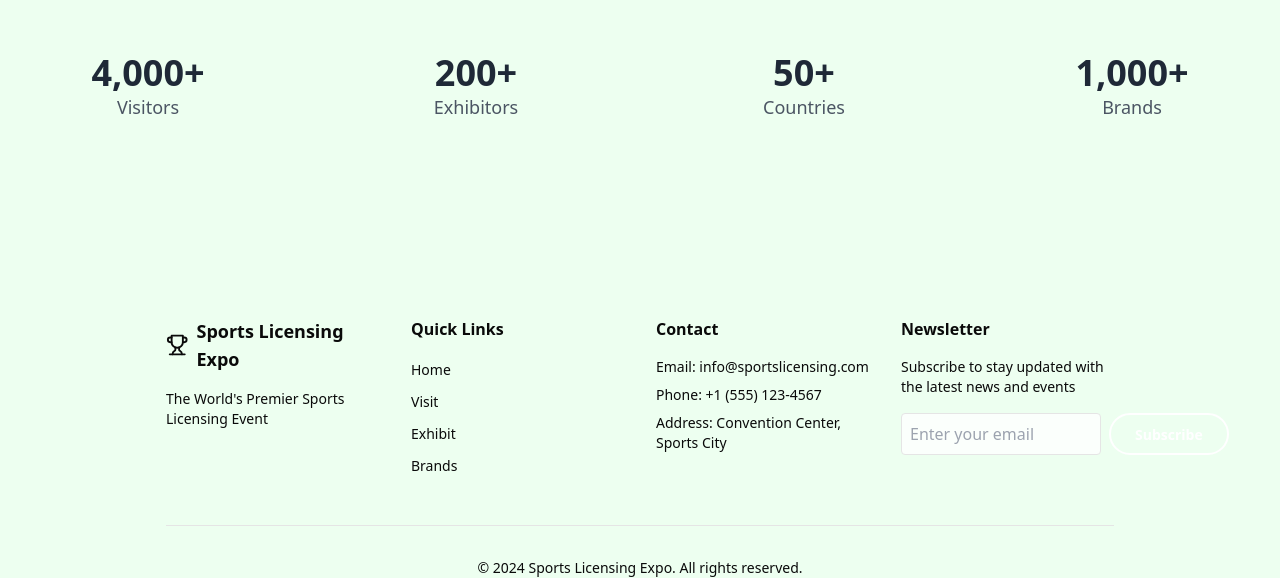
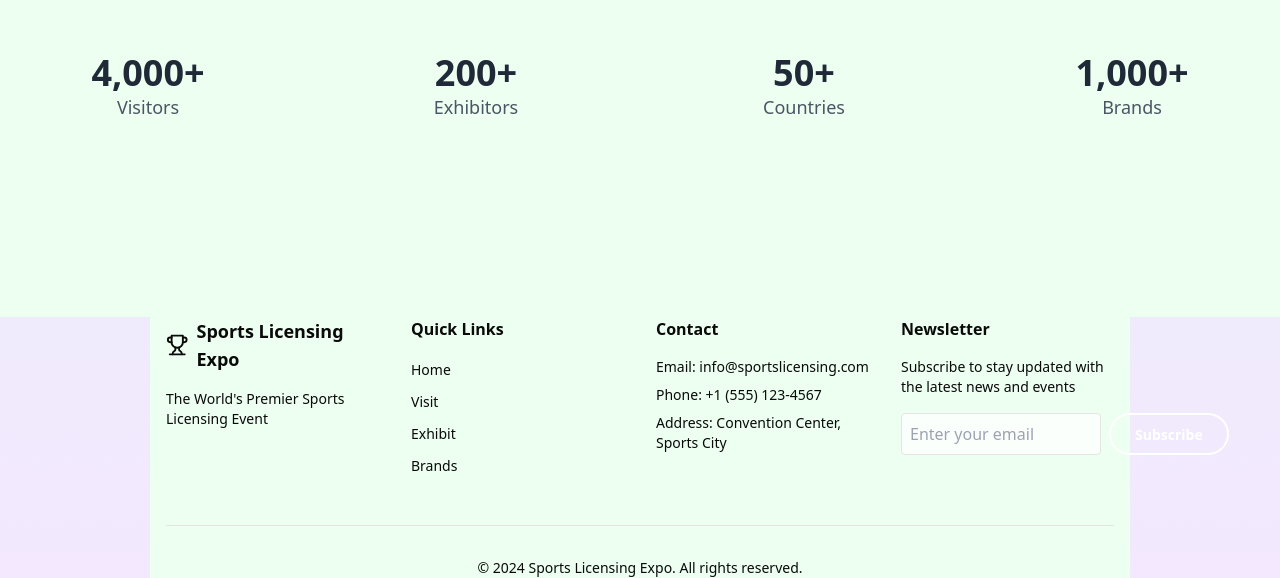
Before and after one commit to Daniel-zhang0120/thetoyfair, a Next.js app: page / in a window 1280 px wide. Shown: the part 2894-3472 px from the top of the page. Built offline with nearby package versions, Linux system fonts and the light colour scheme; a web font is replaced by a local one.

Commit message:
background colour fix

```diff
--- a/components/footer.tsx
+++ b/components/footer.tsx
@@ -2,9 +2,13 @@ import Link from "next/link"
 import { Trophy } from "lucide-react"
 import { Button } from "@/components/ui/button"
 
-export function Footer() {
+interface FooterProps {
+  className?: string;
+}
+
+export const Footer = ({ className }: FooterProps) => {
   return (
-    <footer className="w-full bg-[#EDFFF0]">
+    <footer className={`bg-custom-green ${className || ''}`}>
       <div className="w-[980px] mx-auto px-4 bg-[#EDFFF0]">
         <div className="grid grid-cols-1 md:grid-cols-4 gap-8">
           <div className="space-y-4">
--- a/tailwind.config.ts
+++ b/tailwind.config.ts
@@ -13,6 +13,7 @@ const config: Config = {
   			'tilt-warp': ['var(--font-tilt-warp)'],
   		},
   		colors: {
+  			'custom-green': '#EDFFF0',
   			background: 'hsl(var(--background))',
   			foreground: 'hsl(var(--foreground))',
   				card: {
```
